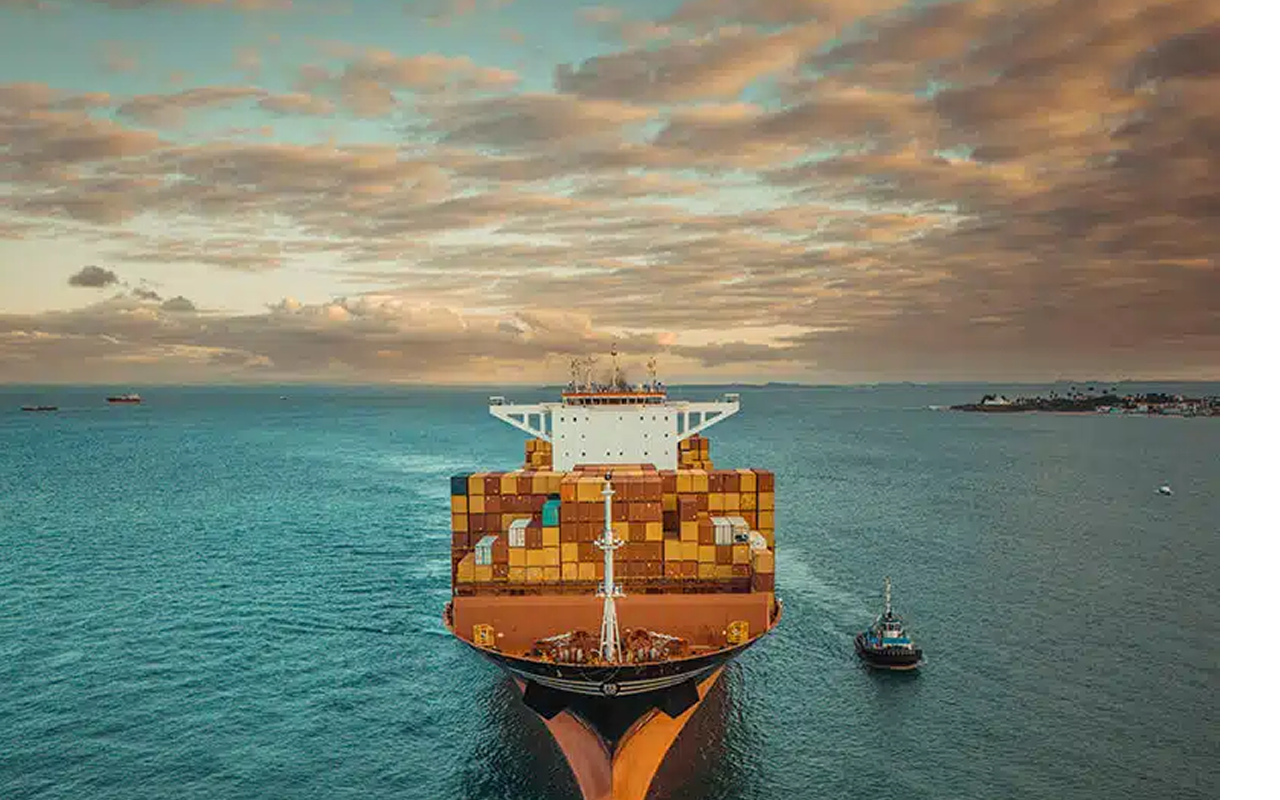
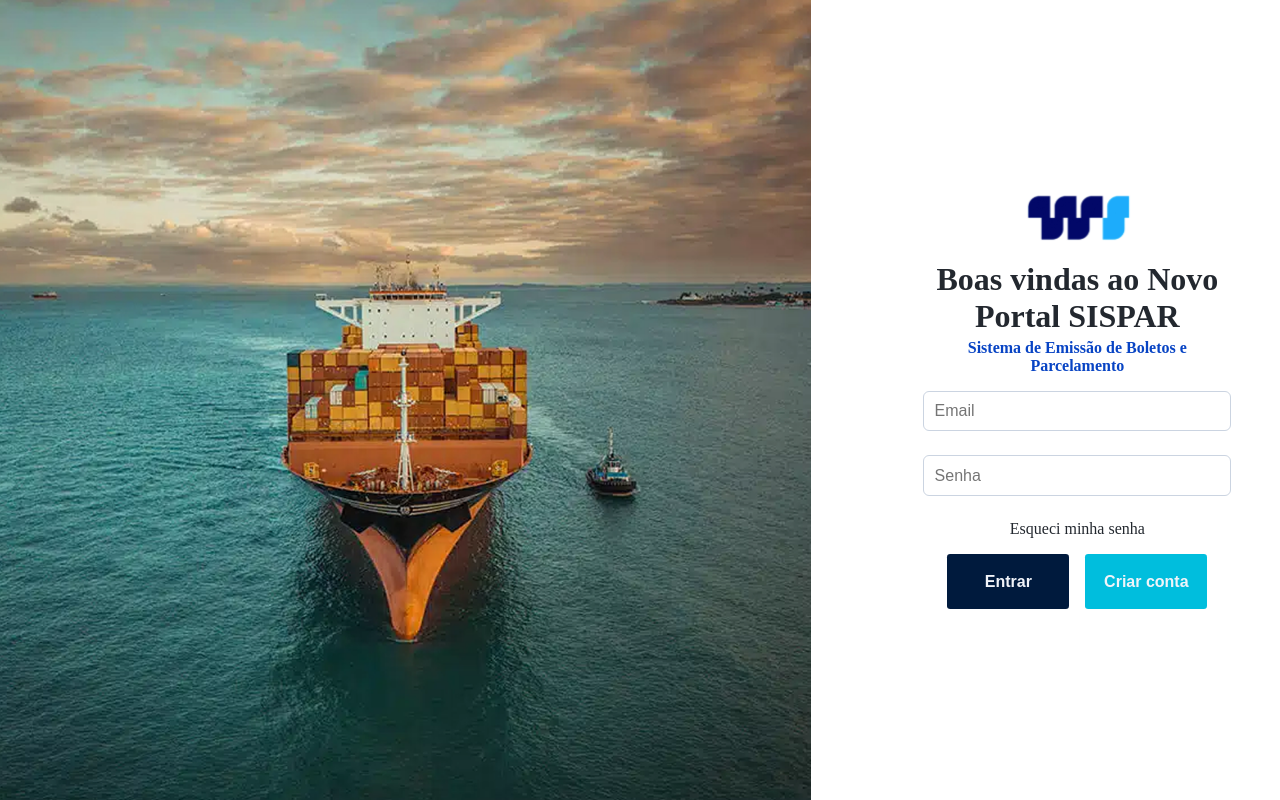
Before and after one commit to fmascena-dev/Projeto_Sispar, a React (Vite) app: page / in a window 1280 px wide. Shown: the top 800 px of the page. Built offline with nearby package versions, Linux system fonts and the light colour scheme.

Commit message:
feat: Finalizando estilização e validação de error.

```diff
--- a/src/components/Login/Login.jsx
+++ b/src/components/Login/Login.jsx
@@ -1,21 +1,87 @@
+import { useState } from 'react';
 import './LoginStyles.scss';
 import ImgPrincipal from '../../images/img-initial.png';
 
 export default function Login() {
+  const [email, setEmail] = useState('');
+  const [password, setPassword] = useState('');
+  const [errorMessage, setErrorMessage] = useState('');
+  const [emailError, setEmailError] = useState(false);
+  const [passwordError, setPasswordError] = useState(false);
+
+  const handleLogin = () => {
+    let valid = true;
+    if (!validateEmail(email)) {
+      setEmailError(true);
+      setErrorMessage('Email inválido.');
+      valid = false;
+    } else {
+      setEmailError(false);
+    }
+
+    if (!validatePassword(password)) {
+      setPasswordError(true);
+      setErrorMessage('Senha inválida. Deve conter pelo menos 8 caracteres.');
+      valid = false;
+    } else {
+      setPasswordError(false);
+    }
+
+    if (valid) {
+      // Processar login...
+      setErrorMessage('');
+      alert('Login bem-sucedido!');
+    }
+  };
+
+  const validateEmail = (email) => {
+    const emailRegex = /^[^\s@]+@[^\s@]+\.[^\s@]+$/;
+    return emailRegex.test(email);
+  };
+
+  const validatePassword = (password) => {
+    return password.length >= 8;
+  };
+
   return (
     <section className="login__home">
       <div className="imagem__inicial">
         <img src={ImgPrincipal} alt="Imagem de um Navio" />
       </div>
+
       <div className="login__principal">
         <img src="/logo_sispar.svg" alt="Logo da Sispar" />
-        <h1>Boas vindas ao Novo Portal SISPAR</h1>
-        <h3>Sistema de Emissão de Boletos e Parcelamento</h3>
-        <input type="email" placeholder="Email" required />
-        <input type="password" placeholder="Senha" required />
-        <a href="#">Esqueci minha senha</a>
+
+        <div className="login__text-form">
+          <h1>Boas vindas ao Novo Portal SISPAR</h1>
+          <h3>Sistema de Emissão de Boletos e Parcelamento</h3>
+
+          <form className="login__form" onSubmit={(e) => e.preventDefault()}>
+            <input
+              type="email"
+              placeholder="Email"
+              value={email}
+              onChange={(e) => setEmail(e.target.value)}
+              className={emailError ? 'error' : ''}
+              required
+            />
+            <input
+              type="password"
+              placeholder="Senha"
+              value={password}
+              onChange={(e) => setPassword(e.target.value)}
+              className={passwordError ? 'error' : ''}
+              required
+            />
+            <a href="#">Esqueci minha senha</a>
+            {errorMessage && <p className="error-message">{errorMessage}</p>}
+          </form>
+        </div>
+
         <div className="btns__login">
-          <button className="btn__primary">Entrar</button>
+          <button className="btn__primary" onClick={handleLogin}>
+            Entrar
+          </button>
           <button className="btn__secondary">Criar conta</button>
         </div>
       </div>
--- a/src/components/Login/LoginStyles.scss
+++ b/src/components/Login/LoginStyles.scss
@@ -1,14 +1,145 @@
+.login__home {
+  display: flex;
+  align-items: center;
+  gap: 4rem;
+  height: 100vh;
+}
 
+.imagem__inicial {
+  flex: 1;
+  height: 100vh;
 
+  img {
+    position: relative;
+    width: 100%;
+    height: 100vh;
+    object-fit: cover;
+  }
+}
 
 .login__principal {
+  display: flex;
+  flex-direction: column;
+  align-items: center;
+  text-align: center;
+  flex: 0.5;
+  gap: 0.5rem;
+
+  img {
+    width: 30%;
+  }
+
+  .login__text-form {
+    display: flex;
+    flex-direction: column;
+    align-items: center;
+    padding: 0.5rem;
+    width: 80%;
+
     h1 {
       color: var(--text-primary-color);
       font-size: 2rem;
+      margin-bottom: 0.2rem;
     }
 
     h3 {
       color: var(--text-secondary-color);
       font-size: 1rem;
+      margin-bottom: 1rem;
+    }
+
+    .login__form {
+      display: flex;
+      flex-direction: column;
+      gap: 0.5rem;
+      width: 100%;
+
+      input {
+        width: 100%;
+        padding: 0.65rem;
+        border: 1px solid #cbd4e1;
+        border-radius: 6px;
+        outline: none;
+        font-size: 1rem;
+        margin-bottom: 1rem;
+
+        &:hover {
+          border: 1px solid var(--color-seven);
+        }
+
+        &:focus {
+          border: 1px solid var(--color-one);
+          box-shadow: 1px 1px 10px -2px var(--color-eight);
         }
       }
+
+      a {
+        text-decoration: none;
+        color: var(--text-primary-color);
+
+        &:hover {
+          text-decoration: underline;
+        }
+      }
+
+      .error {
+        border: 1px solid #FF0000;
+
+        &:focus {
+          border: 1px solid #FF0000;
+        }
+
+        &:hover {
+          border: 1px solid #FF0000;
+        }
+      }
+
+      .error-message {
+        color: #FF0000;
+        font-size: 1rem;
+        margin-top: 10px;
+        text-transform: uppercase;
+        font-weight: 500;
+      }
+    }
+  }
+
+  .btns__login {
+    display: flex;
+    justify-content: center;
+    gap: 1rem;
+    width: 80%;
+
+    .btn__primary {
+      border: none;
+      color: var(--color-five);
+      width: 122px;
+      height: 55px;
+      border-radius: 0.2rem;
+      background-color: var(--color-one);
+      font-size: 1rem;
+      font-weight: 700;
+      cursor: pointer;
+
+      &:hover {
+        box-shadow: 1px 1px 10px 2px var(--color-one);
+      }
+    }
+
+    .btn__secondary {
+      border: none;
+      color: var(--color-five);
+      background-color: var(--color-three);
+      width: 122px;
+      height: 55px;
+      border-radius: 0.2rem;
+      font-size: 1rem;
+      font-weight: 700;
+      cursor: pointer;
+
+      &:hover {
+        box-shadow: 1px 1px 10px 2px var(--color-three);
+      }
+    }
+  }
+}
```
Lines whose indentation alone changed are shown as unchanged.
